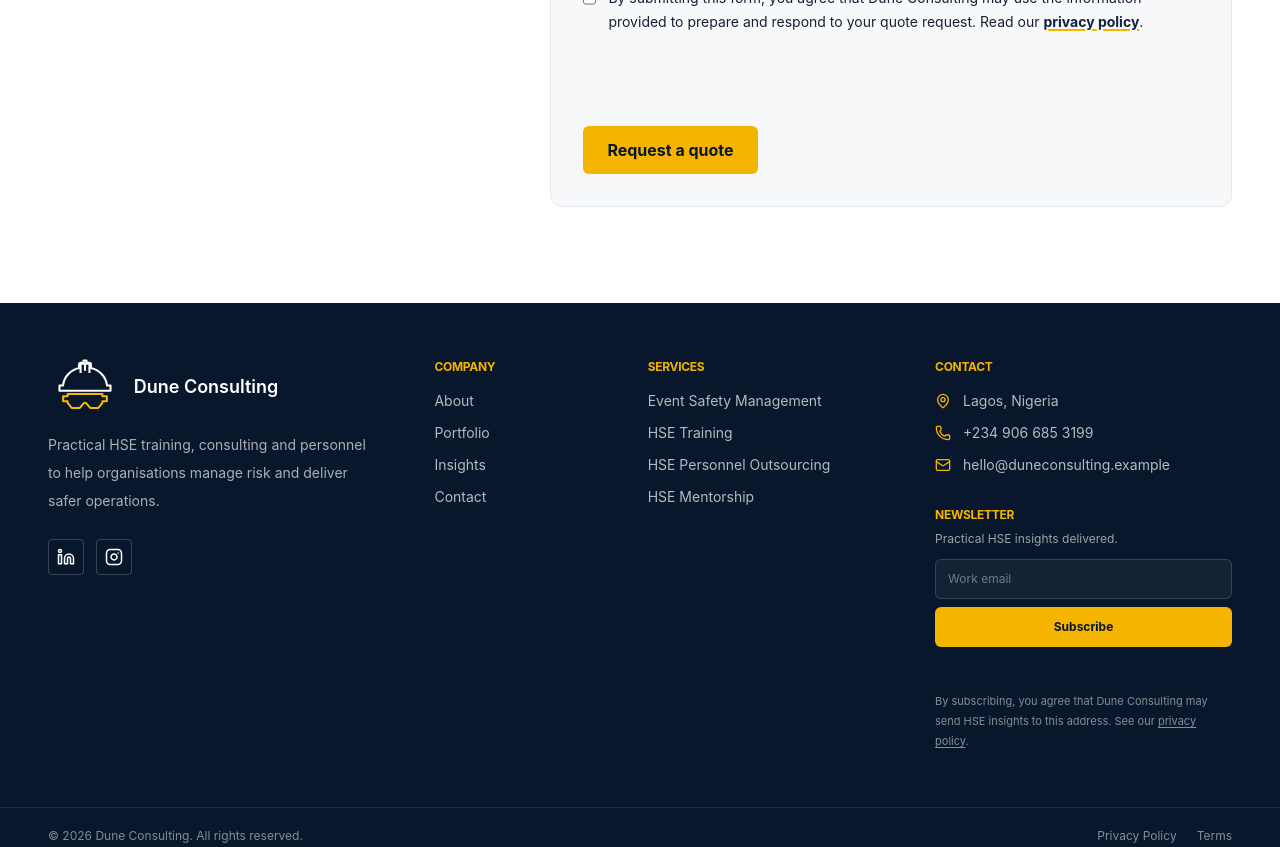
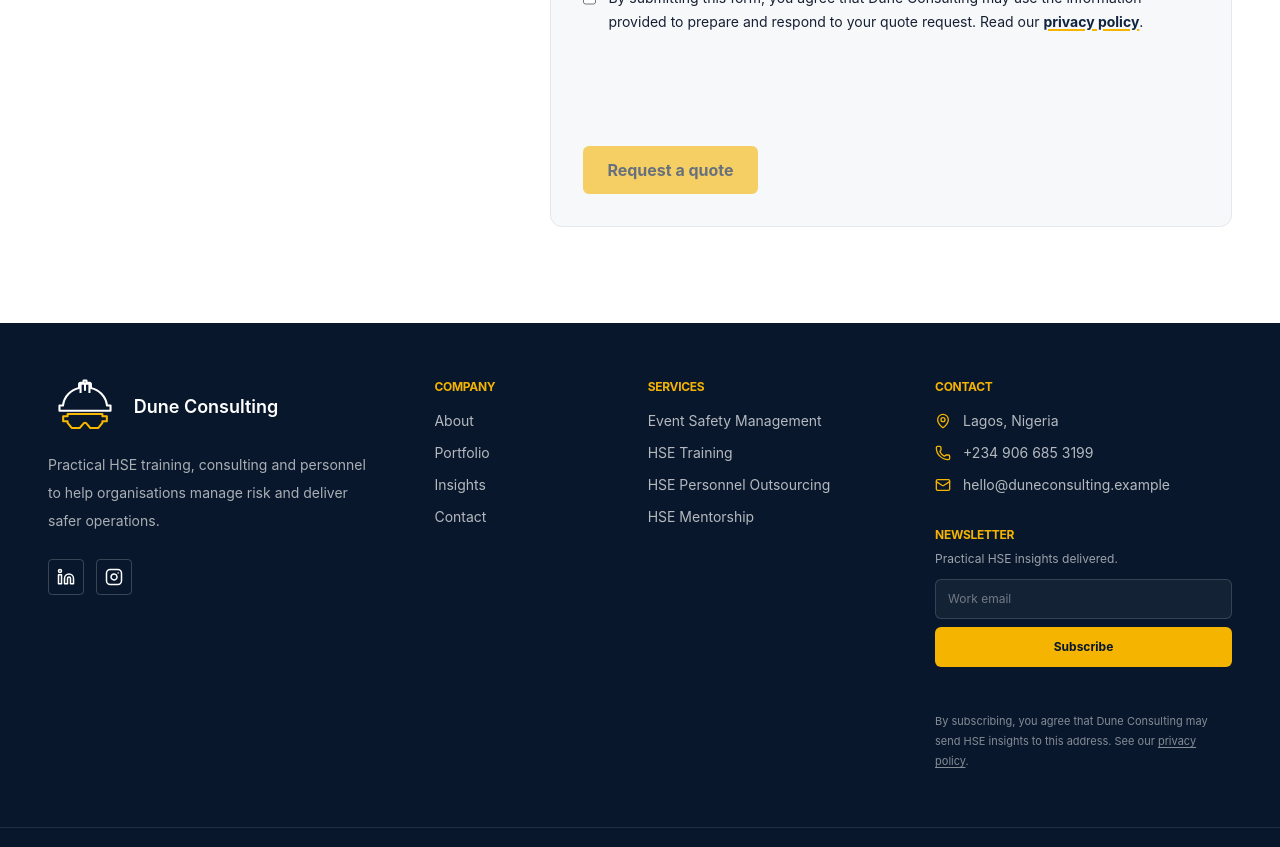
Before and after one commit to Wilberry/Dune-Consulting, a Next.js app: page /request-quote in a window 1280 px wide. Shown: the part 1640-2487 px from the top of the page. Built offline with nearby package versions, Linux system fonts and the light colour scheme; no server answers.

Commit message:
Add Turnstile to quote form

```diff
--- a/components/forms/quote-request-form.tsx
+++ b/components/forms/quote-request-form.tsx
@@ -4,6 +4,10 @@
 import Link from "next/link";
 import { zodResolver } from "@hookform/resolvers/zod";
 import { useForm } from "react-hook-form";
+import {
+  TurnstileWidget,
+  turnstileClientEnabled,
+} from "@/components/forms/turnstile-widget";
 import {
   quoteRequestSchema,
   type QuoteRequestFormInput,
@@ -21,6 +25,8 @@
 
 export function QuoteRequestForm() {
   const [startedAt] = useState(() => Date.now());
+  const [turnstileToken, setTurnstileToken] = useState("");
+  const [turnstileReset, setTurnstileReset] = useState(0);
   const [submission, setSubmission] = useState<SubmissionState>({
     kind: "idle",
   });
@@ -46,6 +52,7 @@
       ...values,
       formStartedAt: startedAt,
       originPage: window.location.href,
+      turnstileToken,
     };
 
     try {
@@ -91,6 +98,11 @@
         message:
           "The quote service could not be reached. Your information remains in the form so you can try again.",
       });
+    } finally {
+      if (turnstileClientEnabled) {
+        setTurnstileToken("");
+        setTurnstileReset((value) => value + 1);
+      }
     }
   }
 
@@ -301,6 +313,12 @@
         </p>
       )}
 
+      <TurnstileWidget
+        action="quote"
+        onToken={setTurnstileToken}
+        resetSignal={turnstileReset}
+      />
+
       <div className="mt-5 min-h-16" aria-live="polite" aria-atomic="true">
         {submission.message && (
           <div
@@ -323,7 +341,9 @@
       </div>
 
       <button
-        disabled={isSubmitting}
+        disabled={
+          isSubmitting || (turnstileClientEnabled && !turnstileToken)
+        }
         className="bg-amber text-deep-navy hover:bg-amber-hover mt-2 min-h-12 rounded-md px-6 py-3 font-bold disabled:cursor-wait disabled:opacity-60"
         type="submit"
       >
```
